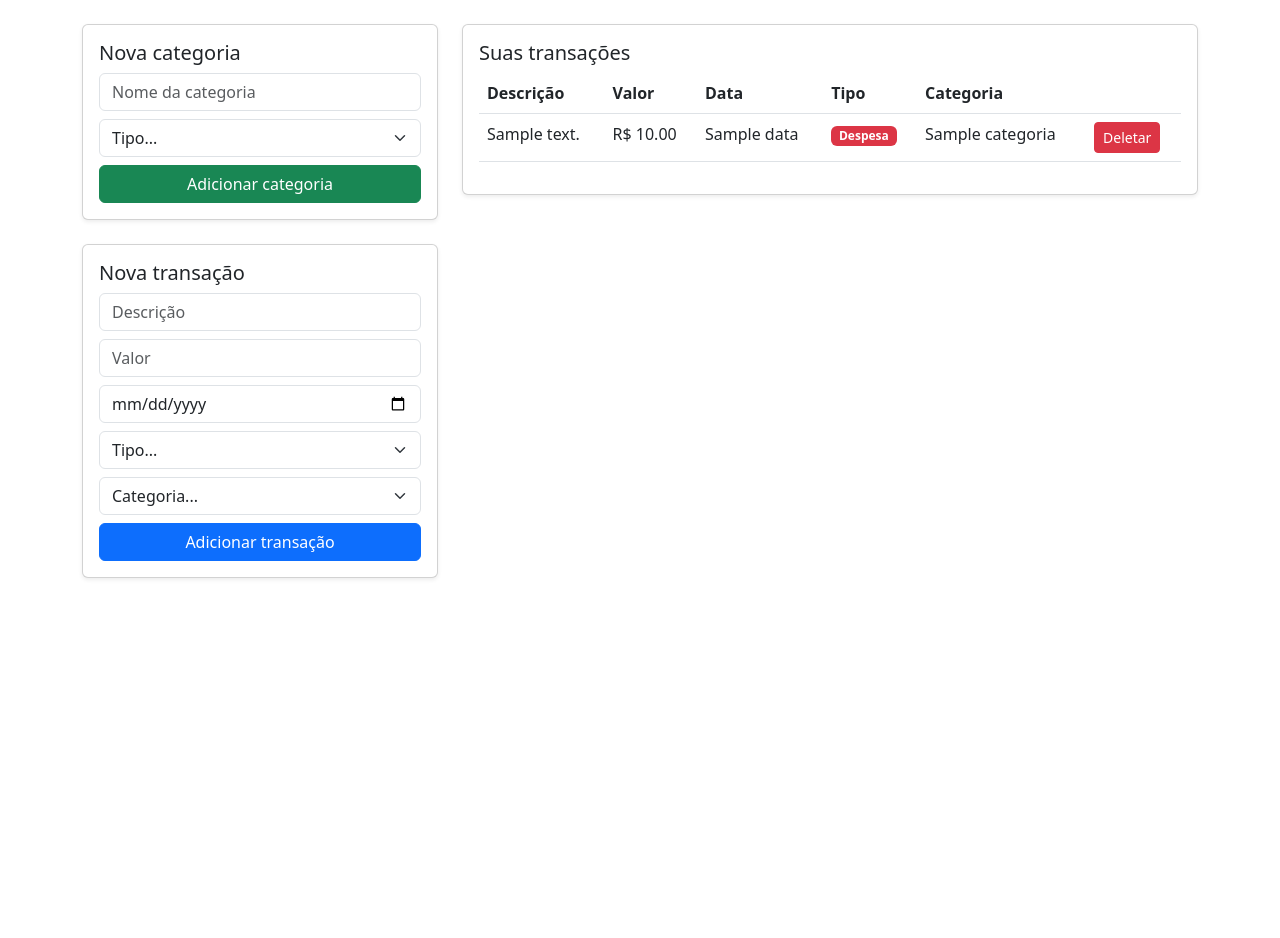
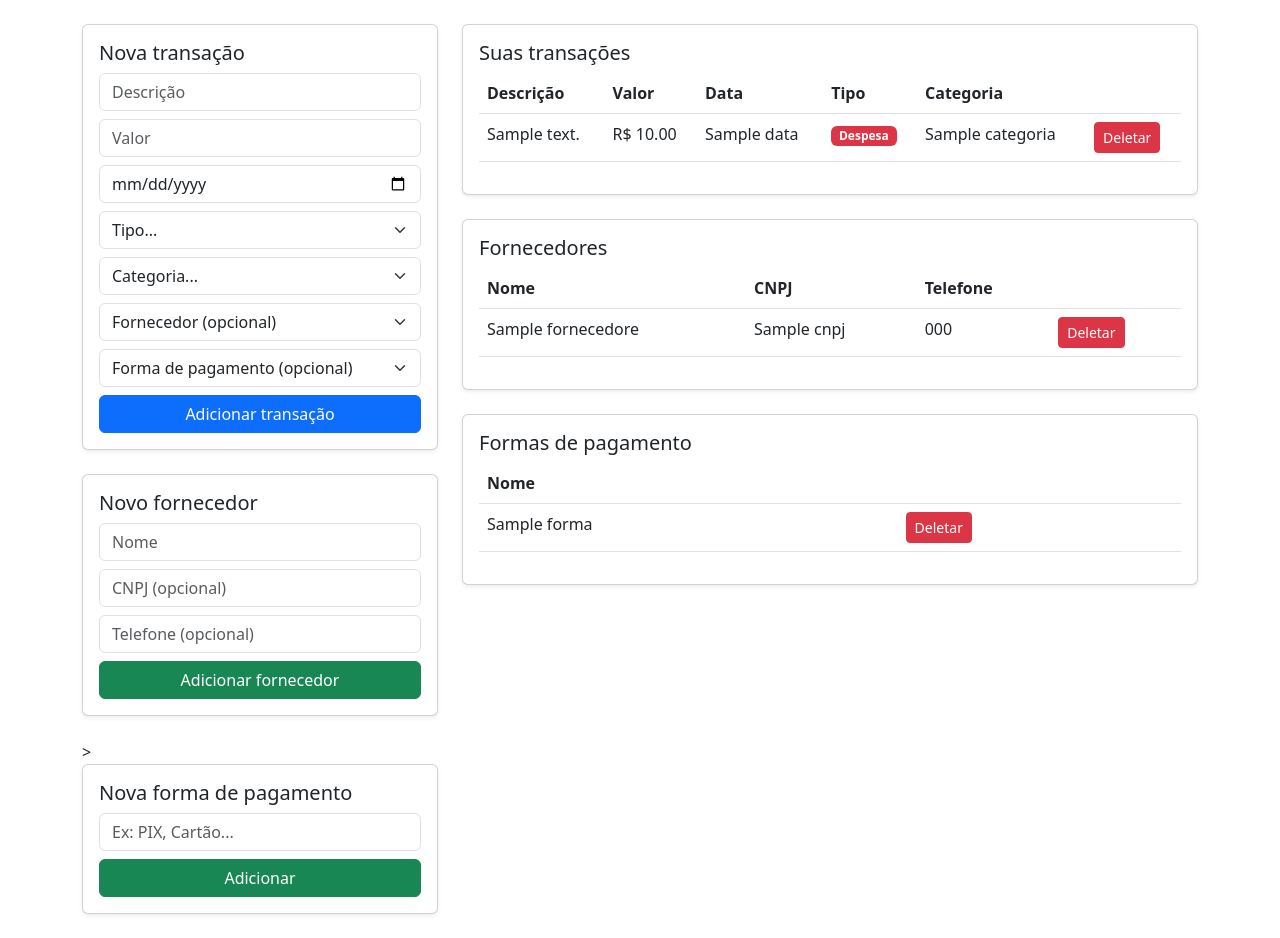
Before and after one commit to viniciusvfreire/fincontrol, a Flask app: template templates/dashboard.html in a window 1280 px wide. Before the commit the page ends 579 px from the top, so only its background shows below. Run offline with Flask 3, Linux system fonts and the light colour scheme; the template is opened without the code that fills it: most values are stand-ins (such as "Sample title", 1, 10 or a date in 2020).

Commit message:
Adicionando novas janelas no Front-End

```diff
--- a/app.py
+++ b/app.py
@@ -1,8 +1,10 @@
 from flask import Flask, render_template, request, redirect, url_for, session
 from database import criar_tabelas
 from usuarios import cadastrar_usuario, buscar_usuario_por_email, verificar_senha
-from categorias import cadastrar_categoria, listar_categorias
+from categorias import listar_categorias
 from transacoes import cadastrar_transacao, listar_transacoes, deletar_transacao
+from fornecedor import cadastrar_fornecedor, listar_fornecedores, editar_fornecedor, deletar_fornecedor
+from forma_pagamento import cadastrar_forma_pagamento, listar_formas_pagamento, deletar_forma_pagamento
 
 app = Flask(__name__)
 app.secret_key = "fincontrol2026"
@@ -41,23 +43,33 @@ def cadastro():
 def dashboard():
     if "usuario_id" not in session:
         return redirect(url_for("login"))
-    categorias = listar_categorias()
-    transacoes = listar_transacoes(session["usuario_id"])
+    categorias   = listar_categorias()
+    transacoes   = listar_transacoes(session["usuario_id"])
+    fornecedores = listar_fornecedores()
+    formas       = listar_formas_pagamento()
     return render_template("dashboard.html",
                            nome=session["usuario_nome"],
                            categorias=categorias,
-                           transacoes=transacoes)
+                           transacoes=transacoes,
+                           fornecedores=fornecedores,
+                           formas=formas)
 
 @app.route("/cadastrar-transacao", methods=["POST"])
 def nova_transacao():
     if "usuario_id" not in session:
         return redirect(url_for("login"))
-    descricao    = request.form["descricao"]
-    valor        = float(request.form["valor"])
-    data         = request.form["data"]
-    tipo         = request.form["tipo"]
-    id_categoria = int(request.form["id_categoria"])
-    cadastrar_transacao(descricao, valor, data, tipo, session["usuario_id"], id_categoria)
+    descricao          = request.form["descricao"]
+    valor              = float(request.form["valor"])
+    data               = request.form["data"]
+    tipo               = request.form["tipo"]
+    id_categoria       = int(request.form["id_categoria"])
+    id_fornecedor      = request.form.get("id_fornecedor") or None
+    id_forma_pagamento = request.form.get("id_forma_pagamento") or None
+    if id_fornecedor:
+        id_fornecedor = int(id_fornecedor)
+    if id_forma_pagamento:
+        id_forma_pagamento = int(id_forma_pagamento)
+    cadastrar_transacao(descricao, valor, data, tipo, session["usuario_id"], id_categoria, id_fornecedor, id_forma_pagamento)
     return redirect(url_for("dashboard"))
 
 @app.route("/deletar-transacao/<int:id>")
@@ -67,13 +79,36 @@ def deletar(id):
     deletar_transacao(id)
     return redirect(url_for("dashboard"))
 
-@app.route("/cadastrar-categoria", methods=["POST"])
-def nova_categoria():
+@app.route("/cadastrar-fornecedor", methods=["POST"])
+def novo_fornecedor():
+    if "usuario_id" not in session:
+        return redirect(url_for("login"))
+    nome     = request.form["nome"]
+    cnpj     = request.form.get("cnpj", "")
+    telefone = request.form.get("telefone", "")
+    cadastrar_fornecedor(nome, cnpj, telefone)
+    return redirect(url_for("dashboard"))
+
+@app.route("/deletar-fornecedor/<int:id>")
+def remover_fornecedor(id):
+    if "usuario_id" not in session:
+        return redirect(url_for("login"))
+    deletar_fornecedor(id)
+    return redirect(url_for("dashboard"))
+
+@app.route("/cadastrar-forma-pagamento", methods=["POST"])
+def nova_forma_pagamento():
     if "usuario_id" not in session:
         return redirect(url_for("login"))
     nome = request.form["nome"]
-    tipo = request.form["tipo"]
-    cadastrar_categoria(nome, tipo)
+    cadastrar_forma_pagamento(nome)
+    return redirect(url_for("dashboard"))
+
+@app.route("/deletar-forma-pagamento/<int:id>")
+def remover_forma_pagamento(id):
+    if "usuario_id" not in session:
+        return redirect(url_for("login"))
+    deletar_forma_pagamento(id)
     return redirect(url_for("dashboard"))
 
 @app.route("/logout")
--- a/templates/dashboard.html
+++ b/templates/dashboard.html
@@ -3,26 +3,9 @@
 {% block conteudo %}
 <div class="row">
 
+
     <div class="col-md-4">
 
-        <div class="card shadow-sm mb-4">
-            <div class="card-body">
-                <h5 class="card-title">Nova categoria</h5>
-                <form method="POST" action="{{ url_for('nova_categoria') }}">
-                    <div class="mb-2">
-                        <input type="text" name="nome" class="form-control" placeholder="Nome da categoria" required>
-                    </div>
-                    <div class="mb-2">
-                        <select name="tipo" class="form-select" required>
-                            <option value="">Tipo...</option>
-                            <option value="receita">Receita</option>
-                            <option value="despesa">Despesa</option>
-                        </select>
-                    </div>
-                    <button type="submit" class="btn btn-success w-100">Adicionar categoria</button>
-                </form>
-            </div>
-        </div>
 
         <div class="card shadow-sm mb-4">
             <div class="card-body">
@@ -52,18 +35,68 @@
                             {% endfor %}
                         </select>
                     </div>
+                    <div class="mb-2">
+                        <select name="id_fornecedor" class="form-select">
+                            <option value="">Fornecedor (opcional)</option>
+                            {% for f in fornecedores %}
+                            <option value="{{ f['id'] }}">{{ f['nome'] }}</option>
+                            {% endfor %}
+                        </select>
+                    </div>
+                    <div class="mb-2">
+                        <select name="id_forma_pagamento" class="form-select">
+                            <option value="">Forma de pagamento (opcional)</option>
+                            {% for f in formas %}
+                            <option value="{{ f['id'] }}">{{ f['nome'] }}</option>
+                            {% endfor %}
+                        </select>
+                    </div>
                     <button type="submit" class="btn btn-primary w-100">Adicionar transação</button>
+                </form>
+            </div>
+        </div>
+
+
+        <div class="card shadow-sm mb-4">
+            <div class="card-body">
+                <h5 class="card-title">Novo fornecedor</h5>
+                <form method="POST" action="{{ url_for('novo_fornecedor') }}">
+                    <div class="mb-2">
+                        <input type="text" name="nome" class="form-control" placeholder="Nome" required>
+                    </div>
+                    <div class="mb-2">
+                        <input type="text" name="cnpj" class="form-control" placeholder="CNPJ (opcional)">
+                    </div>
+                    <div class="mb-2">
+                        <input type="text" name="telefone" class="form-control" placeholder="Telefone (opcional)">
+                    </div>
+                    <button type="submit" class="btn btn-success w-100">Adicionar fornecedor</button>
+                </form>
+            </div>
+        </div>
+
+        >
+        <div class="card shadow-sm mb-4">
+            <div class="card-body">
+                <h5 class="card-title">Nova forma de pagamento</h5>
+                <form method="POST" action="{{ url_for('nova_forma_pagamento') }}">
+                    <div class="mb-2">
+                        <input type="text" name="nome" class="form-control" placeholder="Ex: PIX, Cartão..." required>
+                    </div>
+                    <button type="submit" class="btn btn-success w-100">Adicionar</button>
                 </form>
             </div>
         </div>
 
     </div>
 
+
     <div class="col-md-8">
-        <div class="card shadow-sm">
+
+
+        <div class="card shadow-sm mb-4">
             <div class="card-body">
                 <h5 class="card-title">Suas transações</h5>
-
                 {% if transacoes %}
                 <table class="table table-hover">
                     <thead>
@@ -104,10 +137,79 @@
                 {% else %}
                 <p class="text-muted">Nenhuma transação cadastrada ainda.</p>
                 {% endif %}
-
             </div>
         </div>
+
+
+        <div class="card shadow-sm mb-4">
+            <div class="card-body">
+                <h5 class="card-title">Fornecedores</h5>
+                {% if fornecedores %}
+                <table class="table table-hover">
+                    <thead>
+                        <tr>
+                            <th>Nome</th>
+                            <th>CNPJ</th>
+                            <th>Telefone</th>
+                            <th></th>
+                        </tr>
+                    </thead>
+                    <tbody>
+                        {% for f in fornecedores %}
+                        <tr>
+                            <td>{{ f['nome'] }}</td>
+                            <td>{{ f['cnpj'] or '-' }}</td>
+                            <td>{{ f['telefone'] or '-' }}</td>
+                            <td>
+                                <a href="{{ url_for('remover_fornecedor', id=f['id']) }}"
+                                   class="btn btn-danger btn-sm"
+                                   onclick="return confirm('Deseja deletar este fornecedor?')">
+                                   Deletar
+                                </a>
+                            </td>
+                        </tr>
+                        {% endfor %}
+                    </tbody>
+                </table>
+                {% else %}
+                <p class="text-muted">Nenhum fornecedor cadastrado ainda.</p>
+                {% endif %}
+            </div>
+        </div>
+
+
+        <div class="card shadow-sm mb-4">
+            <div class="card-body">
+                <h5 class="card-title">Formas de pagamento</h5>
+                {% if formas %}
+                <table class="table table-hover">
+                    <thead>
+                        <tr>
+                            <th>Nome</th>
+                            <th></th>
+                        </tr>
+                    </thead>
+                    <tbody>
+                        {% for f in formas %}
+                        <tr>
+                            <td>{{ f['nome'] }}</td>
+                            <td>
+                                <a href="{{ url_for('remover_forma_pagamento', id=f['id']) }}"
+                                   class="btn btn-danger btn-sm"
+                                   onclick="return confirm('Deseja deletar esta forma de pagamento?')">
+                                   Deletar
+                                </a>
+                            </td>
+                        </tr>
+                        {% endfor %}
+                    </tbody>
+                </table>
+                {% else %}
+                <p class="text-muted">Nenhuma forma de pagamento cadastrada ainda.</p>
+                {% endif %}
+            </div>
+        </div>
+
     </div>
-
 </div>
 {% endblock %}
```
Also changed, not shown: fincontrol.db.
